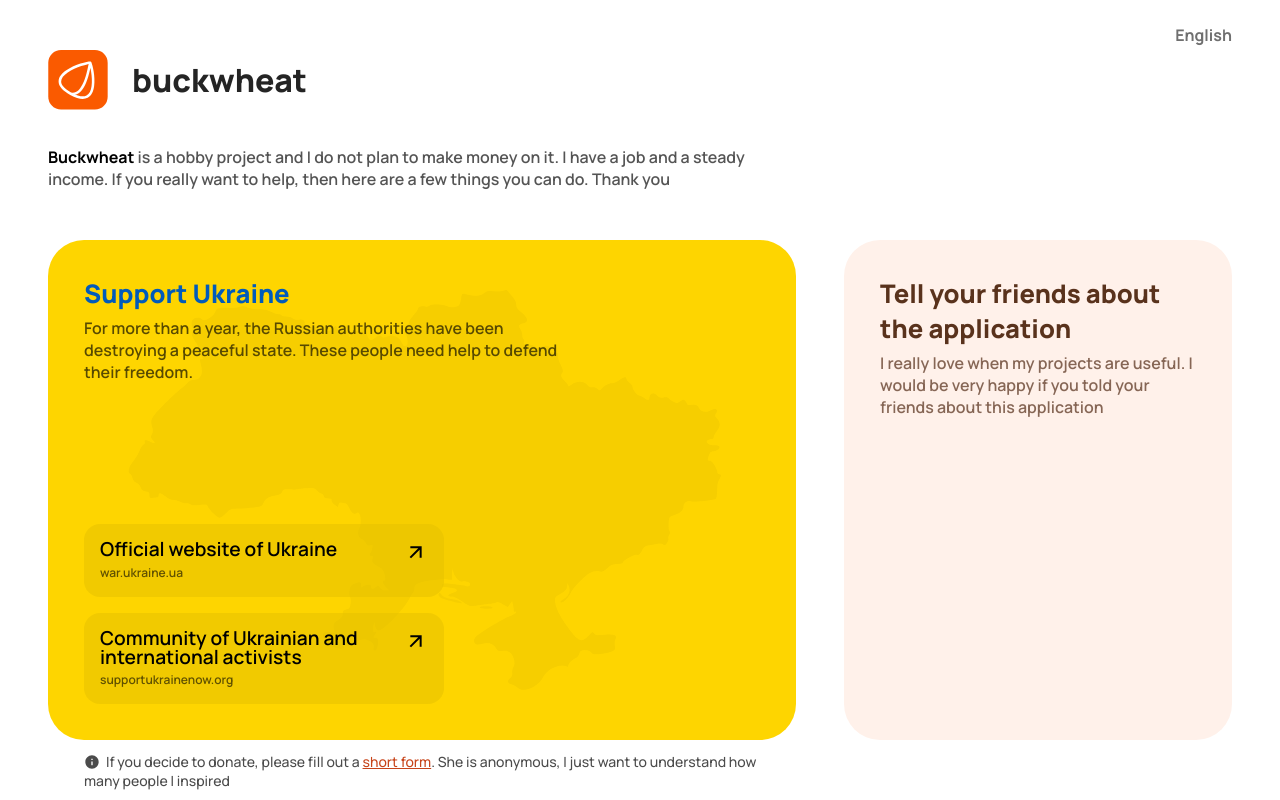
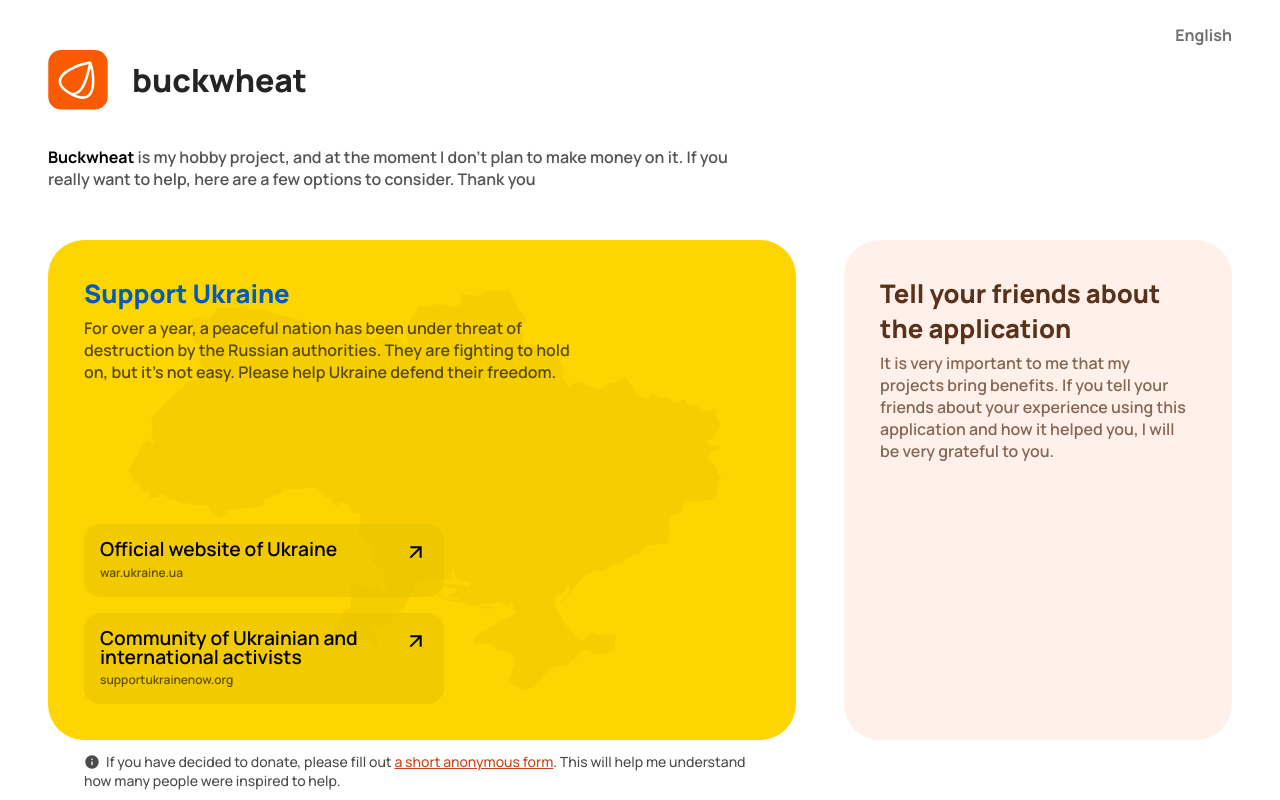
Before and after one commit to danilkinkin/buckwheat-landing, a Next.js app: page /contribute in a window 1280 px wide. Shown: the top 800 px of the page. Built offline with nearby package versions, Linux system fonts and the light colour scheme.

Commit message:
fix: fixed texts

```diff
--- a/modules/contribute/donateToFundsCard.tsx
+++ b/modules/contribute/donateToFundsCard.tsx
@@ -10,7 +10,7 @@
       <Card
         className={styles.card}
         title="Пожертвуйте в фонды"
-        subtitle="Сейчас с России есть много людей, которые остались наедине с системой и очень нуждаются в помощи. Рассмотрите возможность пожертвовать в разные фонды помощи. Им эта помощь нужна больше чем мне. Вот несколько фондов которые я бы посоветовал"
+        subtitle="Сейчас в России много людей, которые остались наедине с системой и очень нуждаются в помощи. Рассмотрите возможность сделать пожертвование в различные фонды помощи — они нуждаются в этой помощи больше, чем я. Вот несколько фондов, которые я могу порекомендовать:"
       >
         <CardLink
           className={clsx(styles.link, styles.topOffset)}
@@ -27,14 +27,14 @@
       </Card>
       <p className={styles.captionLink}>
         <InfoIcon />
-        Если вы решились на пожертвование, заполните, пожалуйста,{' '}
+        Если вы решили пожертвовать, пожалуйста, заполните{' '}
         <Link
           href="https://docs.google.com/forms/d/e/1FAIpQLSearMo38RGIMXN4DOuLRLKRRl4O43gKPB9Mvpc3on6rEYJKow/viewform"
           target="_blank"
         >
-          короткую форму
+          короткую анонимную форму
         </Link>
-        . Она анонимная, просто хочу понять сколько людей я сподвиг
+        . Это поможет мне понять, сколько людей было вдохновлено на помощь.
       </p>
     </div>
   );
--- a/modules/contribute/helpUkraineCard.tsx
+++ b/modules/contribute/helpUkraineCard.tsx
@@ -11,7 +11,7 @@
       <Card
         className={styles.card}
         title="Support Ukraine"
-        subtitle="For more than a year, the Russian authorities have been destroying a peaceful state. These people need help to defend their freedom."
+        subtitle="For over a year, a peaceful nation has been under threat of destruction by the Russian authorities. They are fighting to hold on, but it's not easy. Please help Ukraine defend their freedom."
       >
         <CardLink
           className={clsx(styles.link, styles.topOffset)}
@@ -29,14 +29,14 @@
       </Card>
       <p className={styles.captionLink}>
         <InfoIcon />
-        If you decide to donate, please fill out a{' '}
+        If you have decided to donate, please fill out{' '}
         <Link
           href="https://docs.google.com/forms/d/e/1FAIpQLSejBz_dbR15jJ33bAwxt-gKimhnX1VzqpDZJLADYubBR7bVbg/viewform"
           target="_blank"
         >
-          short form
+          a short anonymous form
         </Link>
-        . She is anonymous, I just want to understand how many people I inspired
+        . This will help me understand how many people were inspired to help.
       </p>
     </div>
   );
--- a/modules/contribute/locales.ts
+++ b/modules/contribute/locales.ts
@@ -7,25 +7,25 @@
       'Гречка — Приложение, которое поможет вам тратить деньги с умом',
     appName: 'Гречка',
     description:
-      '— хобби проект и я не планирую на нём зарабатывать. У меня есть работа и постоянный заработок. Если вы очень хотите помочь, то вот несколько вариантов, что вы можете сделать. Спасибо',
+      '— это мой хобби-проект, и на данный момент я не планирую на нем зарабатывать. Если вы действительно хотите помочь, то вот несколько вариантов, которые можно рассмотреть. Спасибо',
     tellFriendsTitle: 'Расскажите друзьям о приложении',
     tellFriendsDescription:
-      'Я очень люблю когда мой проекты приносят пользу. Я был бы очень рад если вы рассказали об этом приложении друзьям',
+      'Мне очень важно, чтобы мои проекты приносили пользу. Если вы расскажете своим друзьям о своем опыте использования этого приложения и как оно помогло вам, я буду вам очень признателен.',
     reviewTitle: 'Оставьте отзыв',
     reviewDescription:
-      'Расскажите как вам приложение, отзывы хорошо помогают в развитии',
+      'Буду благодарен, если вы оставите свой отзыв о приложении. Отзывы очень важны и помогают улучшать приложение.',
   },
   en: {
     pageTitle: 'Buckwheat - Contribute',
     pageDescription: 'Buckwheat — App that helps you spend money wisely',
     appName: 'Buckwheat',
     description:
-      'is a hobby project and I do not plan to make money on it. I have a job and a steady income. If you really want to help, then here are a few things you can do. Thank you',
+      "is my hobby project, and at the moment I don't plan to make money on it. If you really want to help, here are a few options to consider. Thank you",
     tellFriendsTitle: 'Tell your friends about the application',
     tellFriendsDescription:
-      'I really love when my projects are useful. I would be very happy if you told your friends about this application',
+      'It is very important to me that my projects bring benefits. If you tell your friends about your experience using this application and how it helped you, I will be very grateful to you.',
     reviewTitle: 'Leave a review',
     reviewDescription:
-      'Tell us how you like the app, reviews help a lot in development',
+      'I would be grateful if you could leave your feedback on the application. Reviews are very important and help us improve application.',
   },
 };
```
